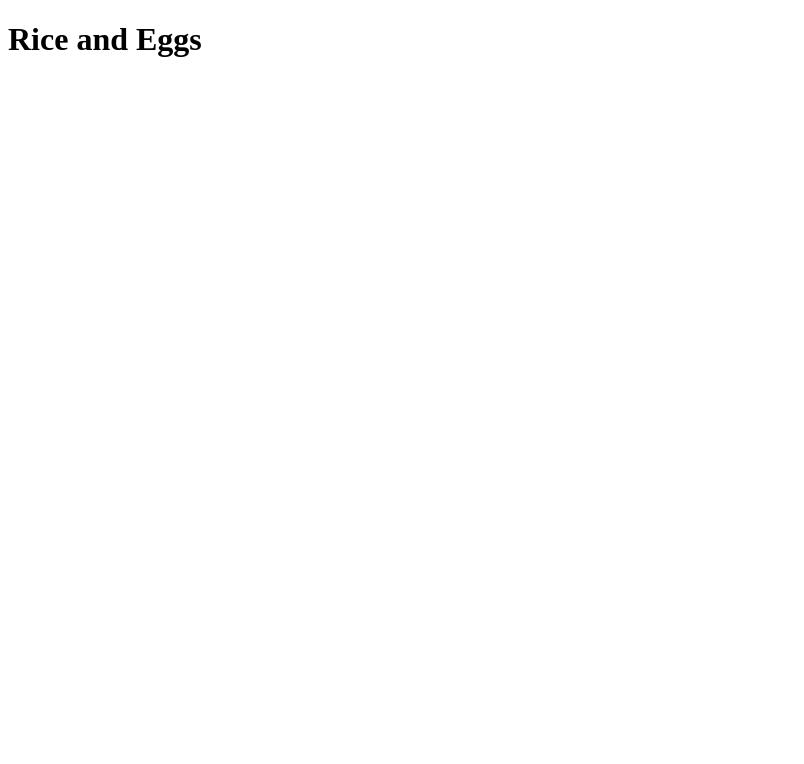
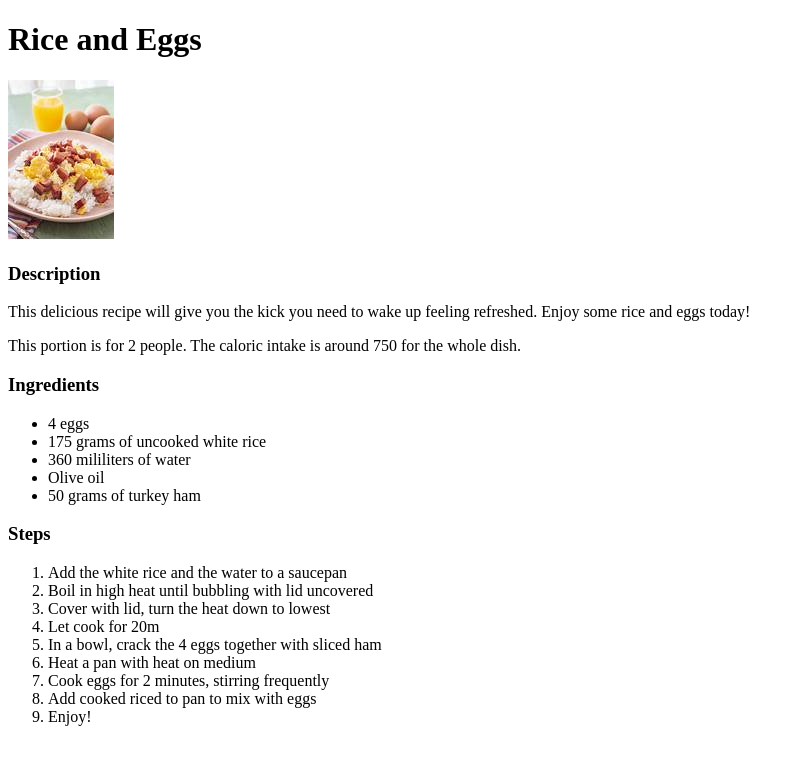
Before and after one commit to Emmanuel-BG/odin-recipes, a plain HTML site: page recipes/rice_and_eggs.html in a window 1280 px wide. Shown: the whole page, without its empty margins (0-804 px from the left). Drawn offline with Linux system fonts and the light colour scheme.

Commit message:
Add two recipes
Add Pan-Seared Chicken recipe, as well as image of chicken
Improve Rice and Eggs recipe, as well as image of rice and eggs

```diff
--- a/recipes/rice_and_eggs.html
+++ b/recipes/rice_and_eggs.html
@@ -7,6 +7,37 @@
     </head>
     <body>
         <h1>Rice and Eggs</h1>
+        <img src='../images/eggs.jpg' alt='Rice and Eggs'>
+        <h3>Description</h3>
+
+        <p>This delicious recipe will give you the kick you need to wake up
+        feeling refreshed. Enjoy some rice and eggs today!</p>
+
+        <p>This portion is for 2 people. The caloric intake is around 750 for
+            the whole dish.</p>
+        <h3>Ingredients</h3>
+
+        <ul>
+            <li>4 eggs</li>
+            <li>175 grams of uncooked white rice</li>
+            <li>360 mililiters of water</li>
+            <li>Olive oil</li>
+            <li>50 grams of turkey ham</li>
+        </ul>
+
+        <h3>Steps</h3>
+
+        <ol>
+            <li>Add the white rice and the water to a saucepan</li>
+            <li>Boil in high heat until bubbling with lid uncovered</li>
+            <li>Cover with lid, turn the heat down to lowest</li>
+            <li>Let cook for 20m</li>
+            <li>In a bowl, crack the 4 eggs together with sliced ham</li>
+            <li>Heat a pan with heat on medium</li>
+            <li>Cook eggs for 2 minutes, stirring frequently</li>
+            <li>Add cooked riced to pan to mix with eggs</li>
+            <li>Enjoy!</li>
+        </ol>
 
 
     </body>
```
Also changed, not shown: index.html (+4 -1 lines), recipes/pan_seared_chicken.html (added, +36 -0 lines), images/chicken.jpg (added), images/eggs.jpg (added).
